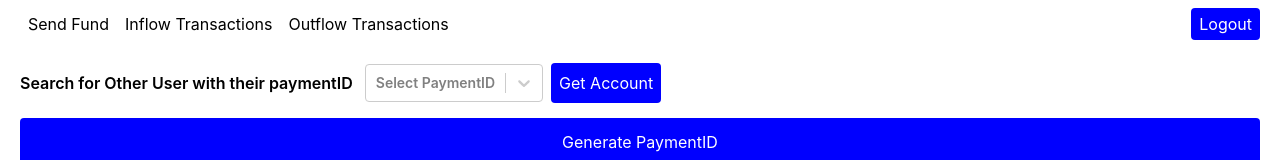
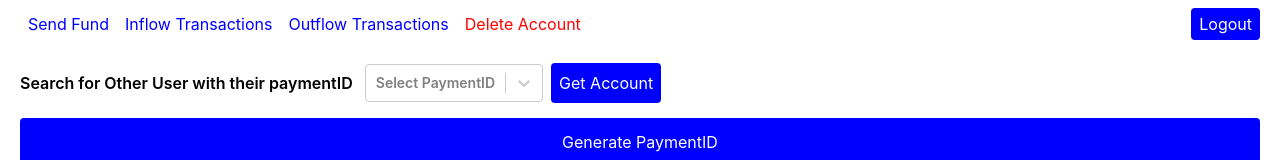
Before and after one commit to Bashsoft707/skye-wallet-frontend, a React (Create React App) app: page / in a window 1280 px wide. Shown: the top 160 px of the page. Built offline with nearby package versions, Linux system fonts and the light colour scheme; no server answers; sample sign-in values are in the browser's storage.

Commit message:
delete payment id

```diff
--- a/src/routes/home.route.tsx
+++ b/src/routes/home.route.tsx
@@ -2,6 +2,7 @@ import { useEffect, useState } from "react";
 import { useNavigate } from "react-router-dom";
 import Select from "react-select";
 import {
+  deleteAccount,
   generatePaymentId,
   getAccount,
   getAllAccounts,
@@ -17,6 +18,7 @@ import { IAccount } from "../types";
 
 export function Home() {
   const [paymentId, setPaymentId] = useState("");
+  const [id, setId] = useState("");
   const [account, setAccount] = useState("");
   const [allAccounts, setAllAccounts] = useState<IAccount[]>([]);
   const [accountProfile, setAccountProfile] = useState<IAccount | any>({});
@@ -101,6 +103,15 @@ export function Home() {
     }
   };
 
+  const removeAccount = async () => {
+    try {
+      await deleteAccount(id);
+      alert("Account Deleted");
+    } catch (error: any) {
+      alert(error?.response?.data.message);
+    }
+  };
+
   return (
     <>
       {currentModal && <ModalLayout />}
@@ -109,7 +120,7 @@ export function Home() {
           <div>
             <button
               type="button"
-              className="border-none outline-none py-3 px-2 rounded text-blue bg-[transparent]"
+              className="border-none outline-none py-3 px-2 rounded text-[blue] bg-[transparent]"
               disabled={!account}
               onClick={() =>
                 setModal(
@@ -121,7 +132,7 @@ export function Home() {
             </button>
             <button
               type="button"
-              className="border-none outline-none py-3 px-2 rounded text-blue bg-[transparent]"
+              className="border-none outline-none py-3 px-2 rounded text-[blue] bg-[transparent]"
               disabled={!account}
               onClick={received}
             >
@@ -129,11 +140,19 @@ export function Home() {
             </button>
             <button
               type="button"
-              className="border-none outline-none py-3 px-2 rounded text-blue bg-[transparent]"
+              className="border-none outline-none py-3 px-2 rounded text-[blue] bg-[transparent]"
               disabled={!account}
               onClick={sent}
             >
               Outflow Transactions
+            </button>
+            <button
+              type="button"
+              className="border-none outline-none py-3 px-2 rounded text-[red] bg-[transparent]"
+              disabled={!account}
+              onClick={removeAccount}
+            >
+              Delete Account
             </button>
           </div>
           <button
@@ -216,7 +235,10 @@ export function Home() {
                   account === user.paymentID ? "bg-gray-200" : ""
                 } cursor-pointer`}
                 key={user._id}
-                onClick={() => setAccount(user.paymentID)}
+                onClick={() => {
+                  setAccount(user.paymentID);
+                  setId(user._id);
+                }}
               >
                 <td className="p-3 lg:w-auto w-full text-center lg:text-left">
                   {user.paymentID}
```
